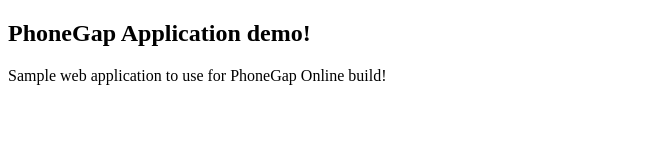
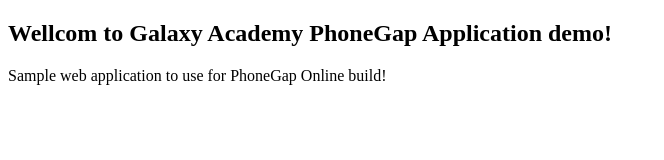
Before and after one commit to jhkang-cn/galaxy-academy, a plain HTML site: page index.html in a window 1280 px wide. Shown: the whole page, without its empty margins (0-664 px from the left). Drawn offline with Linux system fonts and the light colour scheme.

Commit message:
Update index.html

```diff
--- a/index.html
+++ b/index.html
@@ -1,11 +1,11 @@
 <!DOCTYPE html>
 <html>
     <head>
-        <title>PhoneGap Build demo!</title>
+        <title>Galaxy Academy PhoneGap Build demo!</title>
         <meta charset="utf-8" />
     </head>
     <body>
-        <h2>PhoneGap Application demo!</h2>
+        <h2>Wellcom to Galaxy Academy PhoneGap Application demo!</h2>
         <p>Sample web application to use for PhoneGap Online build!</p>
     </body>
 </html>
```
